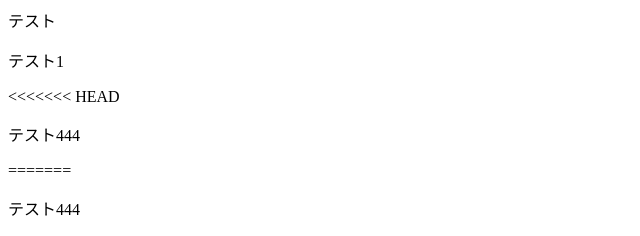
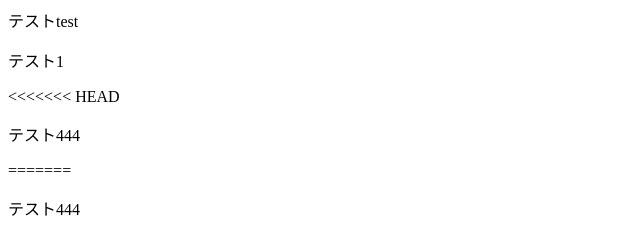
Before and after one commit to hideaki-ooka/mysite, a plain HTML site: page index.html in a window 1280 px wide. Shown: the top 236 px of the page, 0-640 px from the left. Drawn offline with Linux system fonts and the light colour scheme.

Commit message:
test commit

```diff
--- a/index.html
+++ b/index.html
@@ -1,4 +1,4 @@
-<p>テスト</p>
+<p>テストtest</p>
 <p>テスト1</p>
 <<<<<<< HEAD
 <p>テスト444</p>
```
